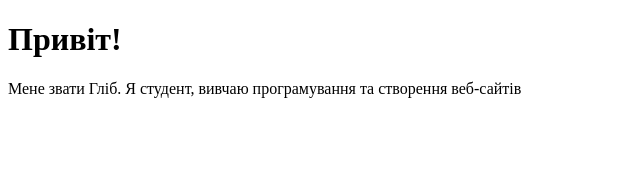
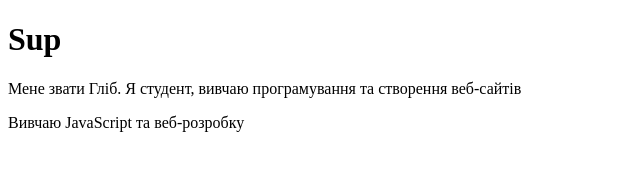
Before and after one commit to Glieb4ik/my-first-git-project, a plain HTML site: page index.html in a window 1280 px wide. Shown: the whole page, without its empty margins (0-640 px from the left). Drawn offline with Linux system fonts and the light colour scheme.

Commit message:
Add personal information

```diff
--- a/index.html
+++ b/index.html
@@ -5,7 +5,8 @@
     <title>My First Git Project</title>
 </head>
 <body>
-    <h1>Привіт!</h1>
+    <h1>Sup</h1>
     <p>Мене звати Гліб. Я студент, вивчаю програмування та створення веб-сайтів</p>
+    <p>Вивчаю JavaScript та веб-розробку</p>
 </body>
 </html>
```
